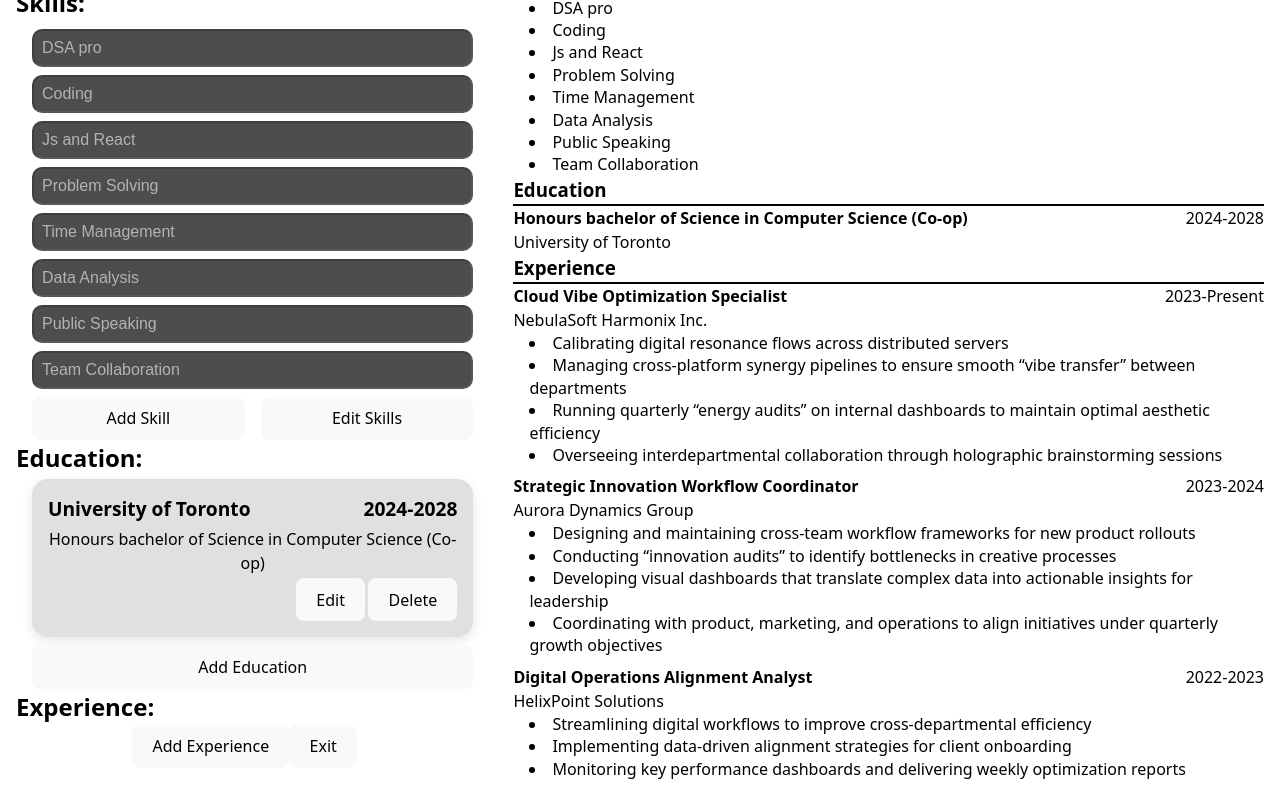
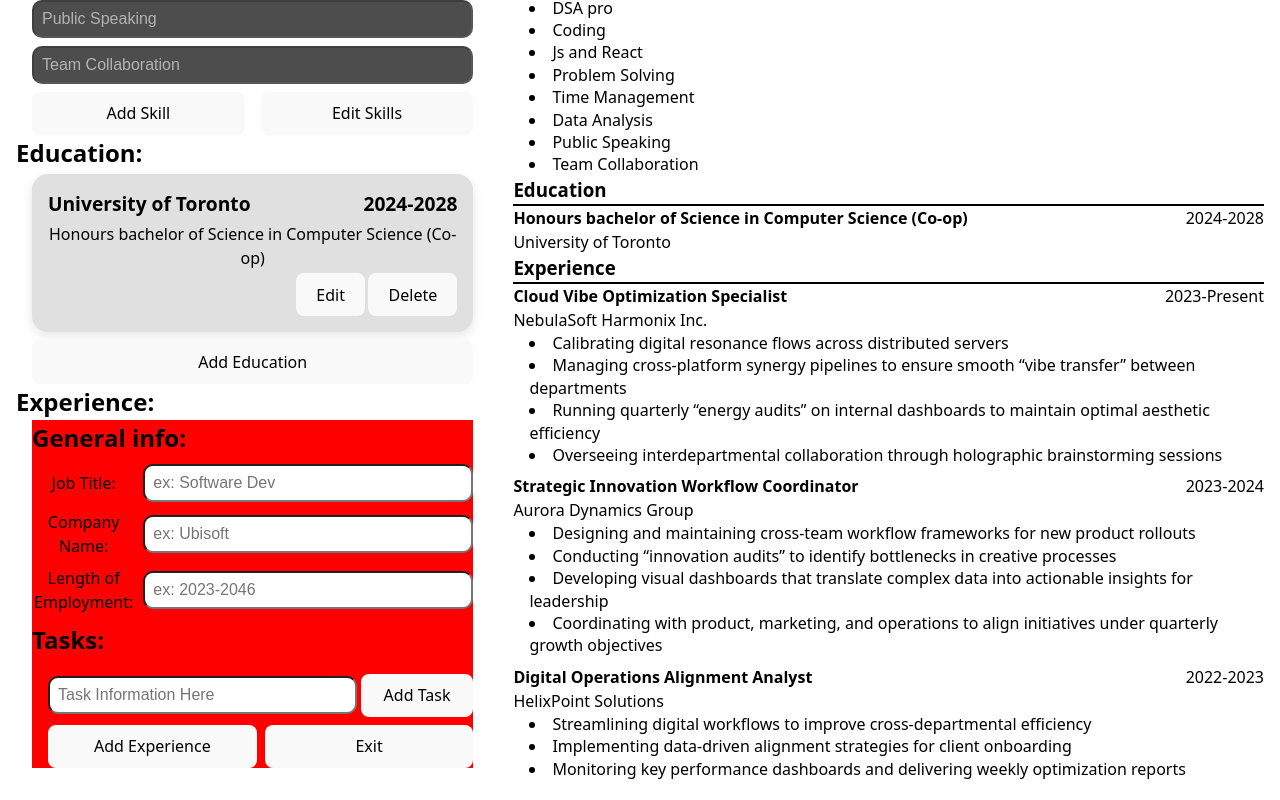
Before and after one commit to raihanCarder/resume-builder, a React (Vite) app: page / in a window 1280 px wide. Both pictures are taken after a click on the button "Add Experience". Shown: the part 132-932 px from the top of the page. Built offline with nearby package versions, Linux system fonts and the light colour scheme.

Commit message:
Almost finished editor

```diff
--- a/src/components/editor/editorEducation.jsx
+++ b/src/components/editor/editorEducation.jsx
@@ -1,4 +1,5 @@
 import { useState } from "react";
+import ErrorMessage from "../errorMsg";
 
 export default function EducationSection({ data, setResumeData }) {
   const [mode, setMode] = useState("view");
@@ -268,11 +269,3 @@
     </>
   );
 }
-
-function ErrorMessage({ msg }) {
-  return (
-    <>
-      <p className="error-message">{msg}</p>
-    </>
-  );
-}
--- a/src/components/editor/editorExperience.jsx
+++ b/src/components/editor/editorExperience.jsx
@@ -20,15 +20,103 @@
 }
 
 function AddExperience({ setResumeData, setMode }) {
+  const [experienceData, setExperienceData] = useState({
+    company: "",
+    jobTitle: "",
+    lengthOfEmployment: "",
+    tasks: [],
+  });
+
+  const [taskData, setTaskData] = useState("");
+
+  const handleTaskInputChange = (value) => {
+    setTaskData(value);
+  };
+
+  const addTask = () => {
+    if (!taskData) return;
+    setExperienceData((prev) => ({
+      ...prev,
+      tasks: [...prev.tasks, { id: crypto.randomUUID(), task: taskData }],
+    }));
+    setTaskData("");
+  };
+
+  const delTask = (id) => {
+    setExperienceData((prev) => ({
+      ...prev,
+      tasks: prev.tasks.filter((item) => item.id !== id),
+    }));
+  };
+
   return (
-    <>
-      <form action="" noValidate method="post">
-        <button type="submit">Add Experience</button>
-        <button type="button" onClick={() => setMode("view")}>
-          Exit
-        </button>
+    <div className="view-experience-container">
+      <form action="" noValidate method="post" className="add-exp-form">
+        <h2>General info:</h2>
+        <div className="exp-info">
+          <label htmlFor="exp-input-jobTitle">Job Title:</label>
+          <input
+            type="text"
+            name="jobTitle"
+            id="exp-input-jobTitle"
+            placeholder="ex: Software Dev"
+          />
+        </div>
+        <div className="exp-info">
+          <label htmlFor="exp-input-company">Company Name:</label>
+          <input
+            type="text"
+            name="company"
+            id="exp-input-company"
+            placeholder="ex: Ubisoft"
+          />
+        </div>
+        <div className="exp-info">
+          <label htmlFor="exp-input-len-employmeny">
+            Length of Employment:
+          </label>
+          <input
+            type="text"
+            name="lengthOfEmployment"
+            id="exp-input-len-employmeny"
+            placeholder="ex: 2023-2046"
+          />
+        </div>
+        <h2>Tasks:</h2>
+        <div className="add-exp-tasks">
+          <ul className=" task-manager">
+            {experienceData.tasks.map((item) => {
+              return (
+                <div key={item.id} className="task-content">
+                  <li className="task add-exp-task-design">{item.task}</li>
+                  <button type="button" onClick={() => delTask(item.id)}>
+                    Delete
+                  </button>
+                </div>
+              );
+            })}
+          </ul>
+          <div className="add-task-input-btn">
+            <input
+              type="text"
+              onChange={(e) => handleTaskInputChange(e.target.value)}
+              value={taskData}
+              placeholder="Task Information Here"
+            />
+            <button type="button" onClick={() => addTask()}>
+              Add Task
+            </button>
+          </div>
+        </div>
+
+        <div className="add-exp-btns">
+          <button type="submit">Add Experience</button>
+          <button type="button" onClick={() => setMode("view")}>
+            Exit
+          </button>
+        </div>
       </form>
-    </>
+    </div>
   );
 }
 
--- /dev/null
+++ b/src/components/errorMsg.jsx
@@ -0,0 +1,7 @@
+export default function ErrorMessage({ msg }) {
+  return (
+    <>
+      <p className="error-message">{msg}</p>
+    </>
+  );
+}
--- a/src/styles/App.css
+++ b/src/styles/App.css
@@ -422,9 +422,101 @@
   line-height: 1.4rem;
 }
 
+.add-exp-task-design {
+  list-style: none;
+  border-radius: 10px;
+  width: 100%;
+  height: 100%;
+  font-weight: bold;
+}
+
+.task-content {
+  width: 100%;
+  display: flex;
+  align-items: center;
+  justify-content: flex-start;
+  background-color: gray;
+  padding: 0.2rem;
+
+  border-radius: 10px;
+}
+
+.task-content > button {
+  font-size: 1rem;
+}
+.add-exp-tasks {
+  display: flex;
+  flex-direction: column;
+  padding-left: 1rem;
+  gap: 0.5rem;
+  width: 100%;
+}
+
+.add-task-input-btn {
+  display: flex;
+  align-items: center;
+  gap: 0.2rem;
+  width: 100%;
+}
+
+.add-task-input-btn > button {
+  flex: 1;
+}
+
+.add-task-input-btn > input {
+  flex: 4;
+}
+
+.add-exp-btns {
+  padding-left: 1rem;
+}
+.task-manager {
+  display: flex;
+  flex-direction: column;
+  width: 100%;
+  gap: 0.2rem;
+  align-items: center;
+  justify-content: flex-start;
+}
+
 .bottom-of-experience-card {
   width: 100%;
   display: flex;
   justify-content: flex-end;
   gap: 0.5rem;
 }
+
+.add-exp-form {
+  display: flex;
+  flex-direction: column;
+  align-items: flex-start;
+  justify-content: center;
+  width: 100%;
+  background-color: red;
+  gap: 0.5rem;
+}
+
+.add-exp-btns {
+  display: flex;
+  gap: 0.5rem;
+  width: 100%;
+}
+
+.exp-info {
+  display: flex;
+  align-items: center;
+  gap: 0.5rem;
+  width: 100%;
+}
+
+.exp-info > label {
+  flex: 1;
+}
+
+.exp-info > input {
+  flex: 3;
+}
+
+.add-exp-btns > * {
+  flex: 1;
+}
```
